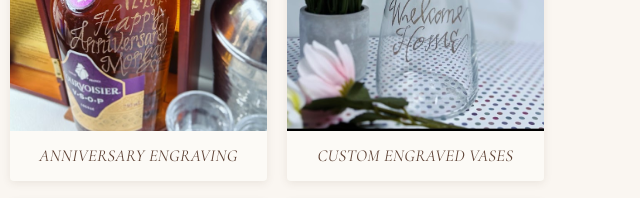
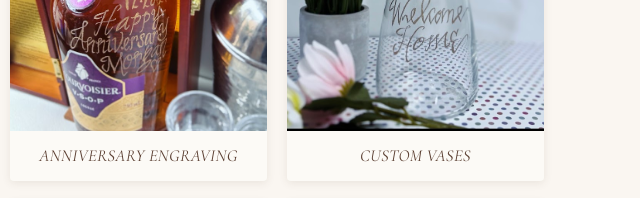
Before and after one commit to valligraphyink/valligraphy, a plain HTML site: page index.html in a window 1280 px wide. Shown: the part 1920-2118 px from the top of the page, 640-1280 px from the left. Drawn offline with nearby package versions, Linux system fonts and the light colour scheme; a script that the page names is missing.

Commit message:
Rename vase caption to Custom Vases

```diff
--- a/index.html
+++ b/index.html
@@ -67,7 +67,7 @@
             </figure>
             <figure class="gallery-item">
               <img src="vase.jpg" alt="Welcome Home calligraphy on a glass vase" width="845" height="827" loading="lazy" decoding="async" />
-              <figcaption>CUSTOM ENGRAVED VASES</figcaption>
+              <figcaption>CUSTOM VASES</figcaption>
             </figure>
             <figure class="gallery-item">
               <img src="roller.JPG" alt="Custom engraving on a roller bottle" width="620" height="827" loading="lazy" decoding="async" />
```
